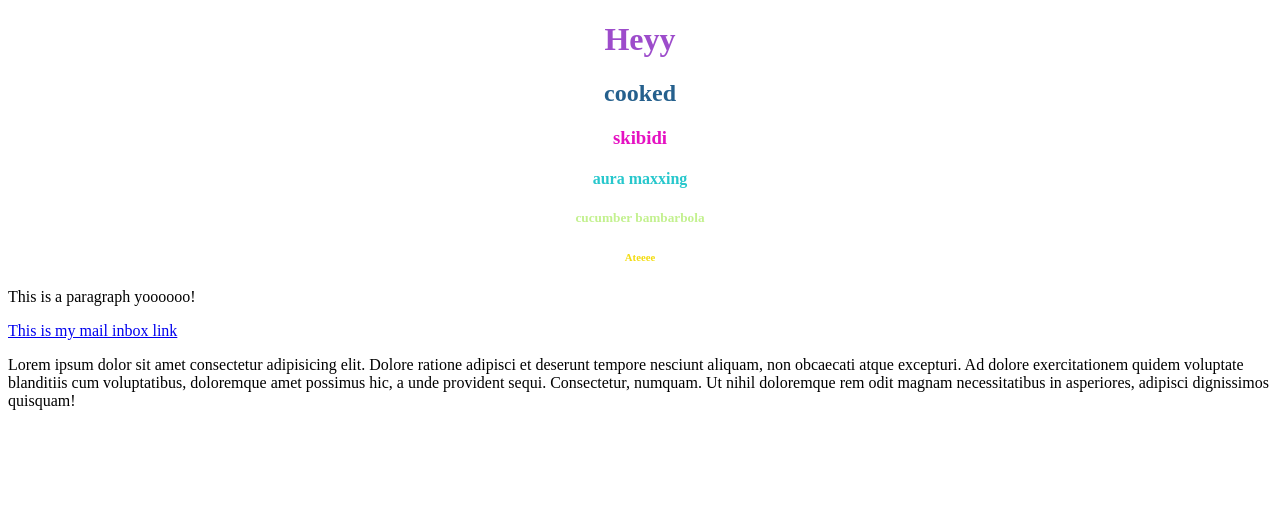
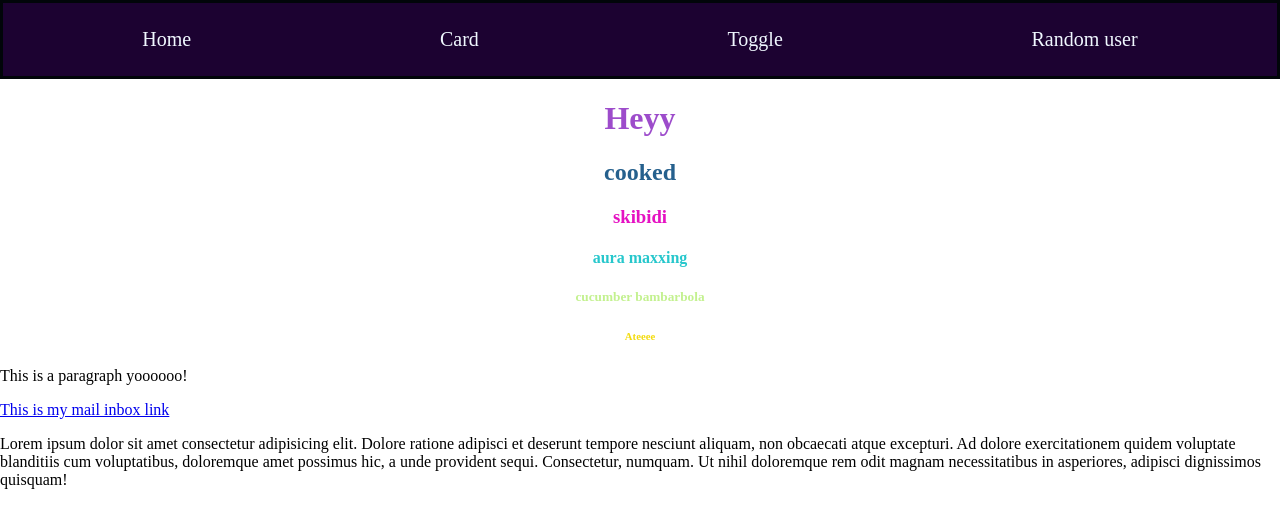
Before and after one commit to varshi0829/auto_suggest, a website: page frontend/index.html in a window 1280 px wide. Drawn offline with Linux system fonts and the light colour scheme.

Commit message:
Navbar added

```diff
--- a/frontend/css/index.css
+++ b/frontend/css/index.css
@@ -34,3 +34,33 @@ h6{
     text-align: center;
     border-style: solid;
 }
+
+
+.navbar {
+    border :3px;
+    border-style: solid;
+    display: flex;
+    justify-content: space-around;
+    border-color: #010509;
+    padding: 15px;
+    background-color: rgb(28, 2, 49);
+}
+
+.navbar a{
+    color:aliceblue;
+    text-decoration: none;
+    padding: 10px 15px;
+    display: inline-block;
+    justify-content: space-around;
+        font-size: 20px;
+}
+
+.navbar a:hover {
+    background-color: #3f034f;
+    color: white;
+}
+
+
+body{
+    margin: 0px;
+}
--- a/frontend/index.html
+++ b/frontend/index.html
@@ -7,6 +7,13 @@
     <link rel = "stylesheet" href = "css/index.css">
 </head>
 <body>
+
+    <div class = "navbar">
+        <a href = "">Home</a>
+        <a href = "">Card</a>
+        <a href = "">Toggle</a>
+        <a href = "">Random user</a>
+    </div>
     <h1 id = "Heyy">Heyy</h1>
     <h2 class = "cooked">cooked</h2>
     <h3 class = "skibidi">skibidi</h3>
```
